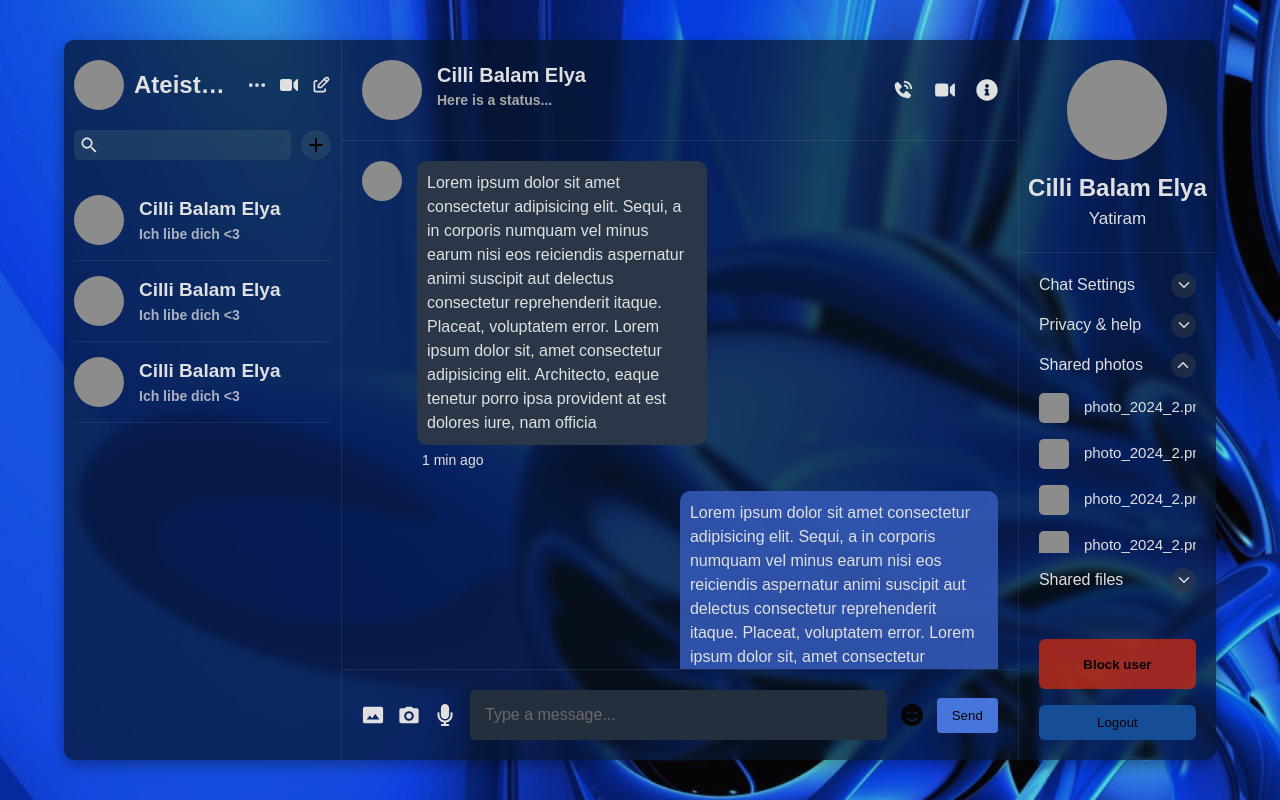
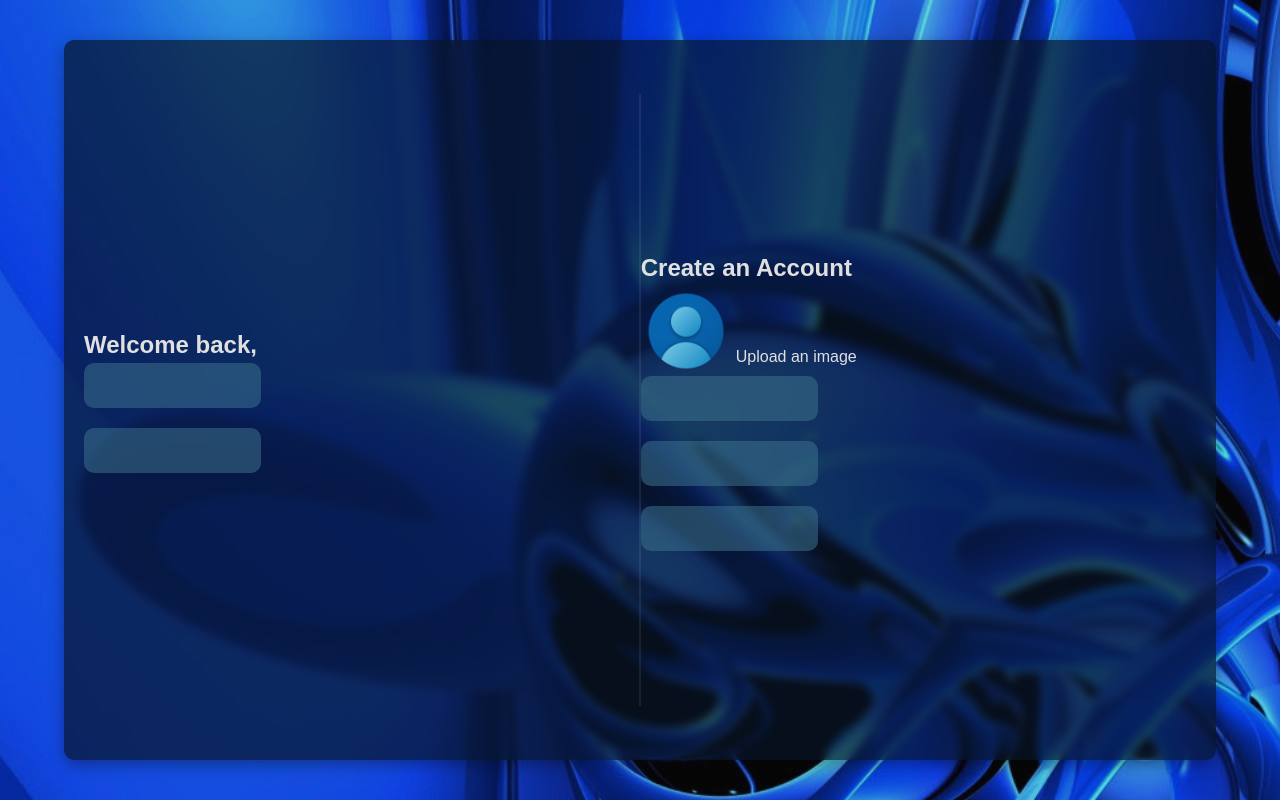
Before and after one commit to realSenan/ReactChatApp, a React (Vite) app: page / in a window 1280 px wide. Built offline with nearby package versions, Linux system fonts and the light colour scheme; grey boxes are pictures that could not be loaded; a web font is replaced by a local one.

Commit message:
login component created

```diff
--- a/src/App.tsx
+++ b/src/App.tsx
@@ -1,13 +1,22 @@
 import Contacts from "./components/Contacts";
 import Details from "./components/Details";
 import Chat from "./components/Chat";
+import Login from "./components/Login";
 
 const App = () => {
+  const user = false;
+
   return (
     <main className="container">
-      <Contacts />
-      <Chat />
-      <Details />
+      {user ? (
+        <>
+          <Contacts />
+          <Chat />
+          <Details />
+        </>
+      ) : (
+        <Login />
+      )}
     </main>
   );
 };
--- /dev/null
+++ b/src/components/Login/index.tsx
@@ -0,0 +1,34 @@
+import User from "../../assets/user.png";
+
+const Login = () => {
+  return (
+    <div className="auth-wrapper">
+      <div className="login">
+        <h2>Welcome back,</h2>
+
+        <form>
+          <input type="text" id="email" />
+          <input type="text" id="password" />
+        </form>
+      </div>
+      <div className="seperator"/>
+      <div className="register">
+        <h2>Create an Account</h2>
+
+        <form>
+          <label htmlFor="file" id="profile">
+            <img src={User} alt="" />
+            <span>Upload an image</span>
+            <input type="file" name="profile" id="file" />
+          </label>
+
+          <input type="text" id="username" />
+          <input type="text" id="email" />
+          <input type="text" id="password" />
+        </form>
+      </div>
+    </div>
+  );
+};
+
+export default Login;
--- a/src/index.css
+++ b/src/index.css
@@ -399,7 +399,7 @@ body {
   section {
     padding: 20px;
 
-    &.dropdown-container{
+    &.dropdown-container {
       padding-bottom: 0px;
     }
 
@@ -479,17 +479,76 @@ body {
         outline: none;
         border-radius: 6px;
         width: 100%;
+        cursor: pointer;
       }
+
       .block {
-        background: #fb2c07b4;
+        background: #cc1717c9;
         height: 50px;
         font-weight: 700;
         margin-bottom: 2vh;
       }
-      .logout{
+
+      .logout {
         background: #1354aa;
-        height: 35px;
+        height: 38px;
       }
     }
   }
 }
+
+.auth-wrapper {
+  padding: 20px;
+  width: 100%;
+  display: flex;
+  align-items: center;
+  justify-content: space-between;
+
+  form {
+    margin:  auto;
+  }
+
+  .seperator {
+    width: 3px;
+    height: 90%;
+    background: var(--border-color);
+    border-radius: 20px;
+  }
+
+  .login,
+  .register {
+    width: 100%;
+  }
+
+  input {
+    display: block;
+    height: 45px;
+    outline: none;
+    border: none;
+    background: #3f7f9c8c;
+    border-radius: 10px;
+
+    &:not(&:last-child) {
+      margin-bottom: 20px;
+    }
+  }
+
+  input[name="profile"] {
+    display: none;
+  }
+
+  label#profile {
+    gap: 5px;
+    display: flex;
+    align-items: end;
+
+    span {
+      position: relative;
+      top: -7px;
+    }
+
+    img {
+      width: 90px;
+    }
+  }
+}
```
Also changed, not shown: src/assets/user.png (added).
